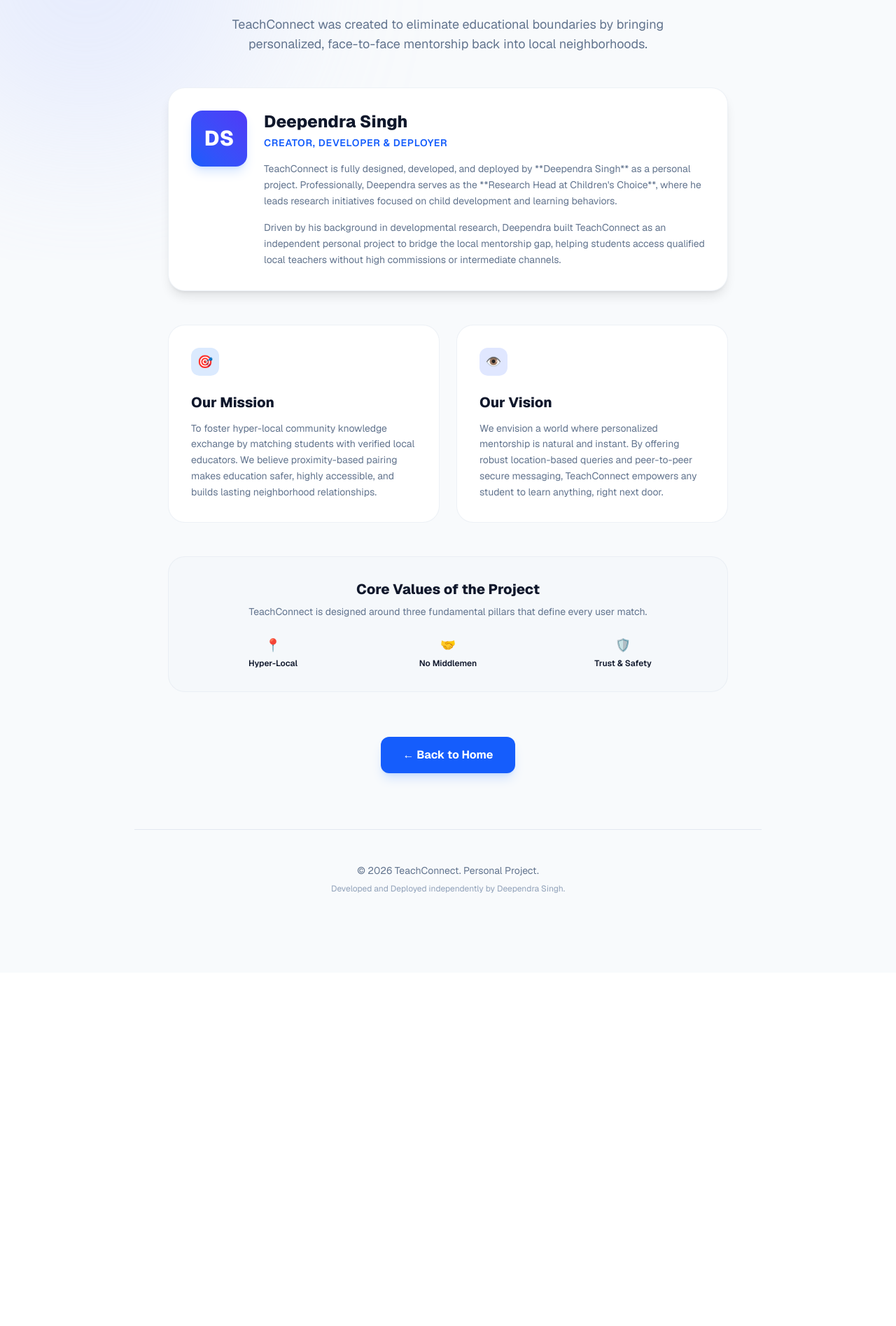
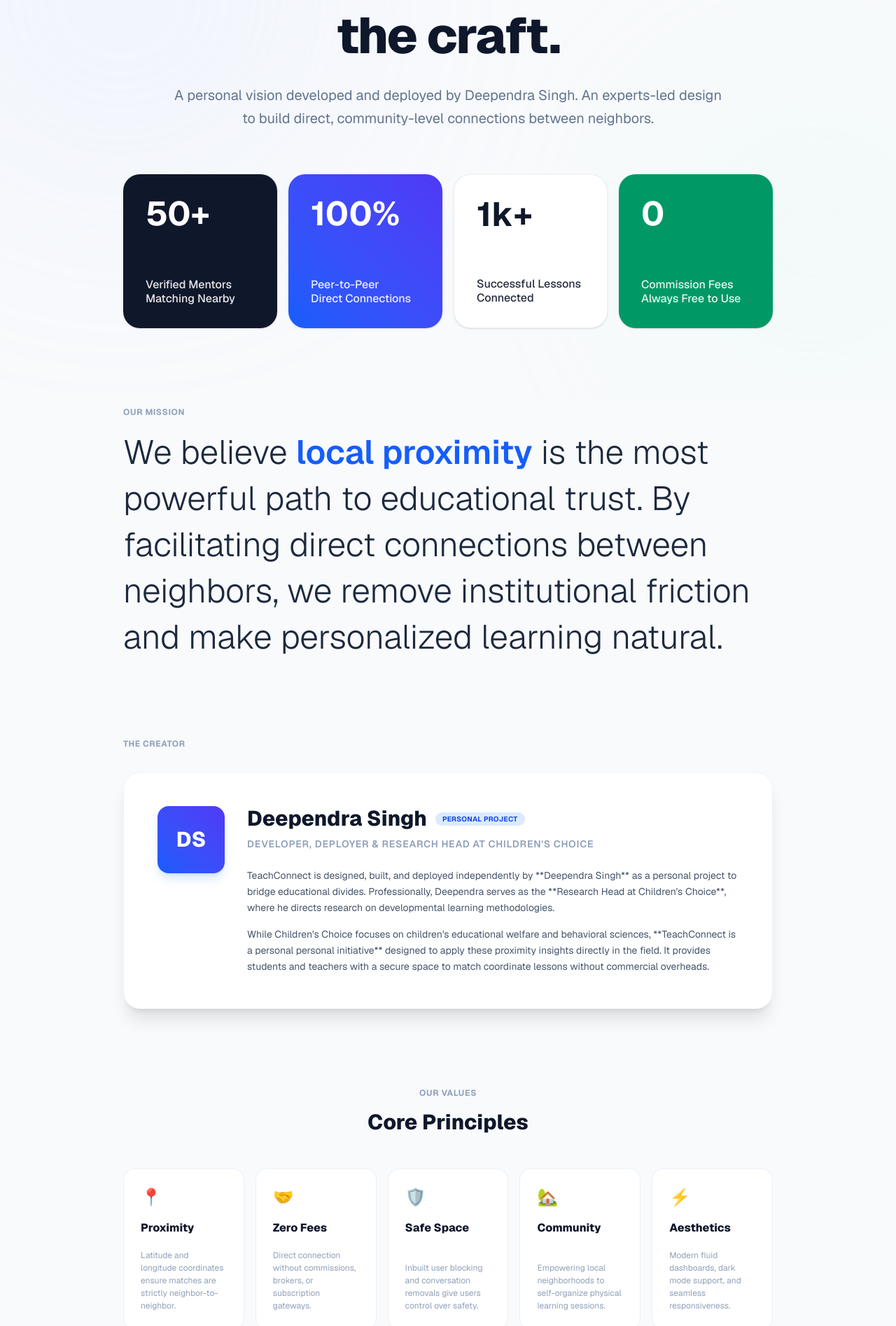
Before and after one commit to Deependra79/teacher-app, a Next.js app: page /about in a window 1280 px wide. Shown: the part 228-2123 px from the top of the page at 70% size. Before the commit the page ends 1618 px from the top, so only its background shows below. Built offline with nearby package versions, Linux system fonts and the light colour scheme.

Commit message:
Redesign About page to match Wondermakers minimalist grid and typography style

```diff
--- a/app/about/page.js
+++ b/app/about/page.js
@@ -5,7 +5,6 @@
 
 export default function AboutPage() {
   const [darkMode, setDarkMode] = useState(false);
-  const [showNavbar, setShowNavbar] = useState(true);
   const router = useRouter();
 
   // Load and apply theme
@@ -36,18 +35,18 @@
     <div
       className={`min-h-screen transition-colors duration-300 ${
         darkMode ? "bg-slate-950 text-slate-100" : "bg-slate-50 text-slate-900"
-      } overflow-x-hidden font-sans pb-16`}
+      } overflow-x-hidden font-sans pb-24`}
     >
       {/* 🌌 GLOWING BACKGROUND SHAPES */}
-      <div className="absolute top-0 left-0 w-full h-[600px] overflow-hidden pointer-events-none z-0">
+      <div className="absolute top-0 left-0 w-full h-[800px] overflow-hidden pointer-events-none z-0">
         <div
-          className={`absolute top-[-10%] left-[-10%] w-[500px] h-[500px] rounded-full blur-[120px] opacity-35 transition-colors duration-300 ${
-            darkMode ? "bg-indigo-950" : "bg-indigo-200"
+          className={`absolute top-[-10%] left-[-10%] w-[600px] h-[600px] rounded-full blur-[140px] opacity-30 transition-colors duration-300 ${
+            darkMode ? "bg-indigo-950" : "bg-indigo-200/50"
           }`}
         ></div>
         <div
-          className={`absolute top-[20%] right-[-10%] w-[400px] h-[400px] rounded-full blur-[100px] opacity-40 transition-colors duration-300 ${
-            darkMode ? "bg-blue-950" : "bg-blue-150"
+          className={`absolute top-[40%] right-[-10%] w-[500px] h-[500px] rounded-full blur-[120px] opacity-25 transition-colors duration-300 ${
+            darkMode ? "bg-emerald-950" : "bg-emerald-100/50"
           }`}
         ></div>
       </div>
@@ -59,7 +58,7 @@
           darkMode
             ? "bg-slate-950/80 border-slate-800"
             : "bg-white/80 border-slate-200/50"
-        } ${showNavbar ? "translate-y-0 shadow-sm" : "-translate-y-full"}`}
+        } shadow-sm`}
       >
         <div
           className="flex items-center gap-2 cursor-pointer"
@@ -96,121 +95,227 @@
         </div>
       </nav>
 
-      {/* 🔥 HERO SECTION */}
-      <section className="relative z-10 pt-32 pb-12 px-6 md:px-12 max-w-4xl mx-auto text-center">
-        <span className="inline-flex items-center gap-1.5 px-3 py-1 rounded-full text-xs font-semibold bg-indigo-100 dark:bg-indigo-900/30 text-indigo-700 dark:text-indigo-400 mb-6">
-          🎓 About TeachConnect
-        </span>
-        <h1 className="text-4xl md:text-5xl font-extrabold tracking-tight mb-6">
-          The Journey Behind the{" "}
-          <span className="bg-gradient-to-r from-blue-600 to-indigo-500 bg-clip-text text-transparent">
-            Platform
-          </span>
+      {/* 🔥 WONDERMAKERS HERO SECTION */}
+      <section className="relative z-10 pt-36 pb-16 px-6 md:px-12 max-w-5xl mx-auto flex flex-col items-center text-center">
+        <h1 className="text-5xl md:text-7xl font-extrabold tracking-tight leading-tight mb-6">
+          People behind<br />the craft.
         </h1>
-        <p className="text-lg text-slate-500 dark:text-slate-400 max-w-2xl mx-auto">
-          TeachConnect was created to eliminate educational boundaries by bringing personalized, face-to-face mentorship back into local neighborhoods.
+        <p className="text-lg md:text-xl text-slate-500 dark:text-slate-400 max-w-[60ch] leading-relaxed">
+          A personal vision developed and deployed by Deependra Singh. An experts-led design to build direct, community-level connections between neighbors.
         </p>
       </section>
 
-      {/* 🔥 MAIN DETAILS */}
-      <section className="relative z-10 px-6 md:px-12 max-w-4xl mx-auto space-y-12">
-        {/* Developer card */}
+      {/* 🔥 STATS CARDS GRID */}
+      <section className="relative z-10 px-6 md:px-12 max-w-5xl mx-auto mb-28">
+        <div className="grid grid-cols-2 lg:grid-cols-4 gap-4">
+          {/* Card 1 */}
+          <div
+            className={`relative w-full aspect-square p-6 md:p-8 rounded-3xl overflow-hidden flex flex-col items-start justify-between transition-all duration-300 hover:scale-[1.02] shadow-sm ${
+              darkMode
+                ? "bg-white text-slate-950"
+                : "bg-slate-900 text-white"
+            }`}
+          >
+            <h2 className="text-4xl md:text-5xl font-bold">50+</h2>
+            <p className="text-sm md:text-base font-medium opacity-90 leading-tight">
+              Verified Mentors<br />Matching Nearby
+            </p>
+          </div>
+
+          {/* Card 2 */}
+          <div
+            className="relative w-full aspect-square p-6 md:p-8 rounded-3xl overflow-hidden flex flex-col items-start justify-between transition-all duration-300 hover:scale-[1.02] shadow-sm bg-gradient-to-tr from-blue-600 to-indigo-600 text-white"
+          >
+            <h2 className="text-4xl md:text-5xl font-bold">100%</h2>
+            <p className="text-sm md:text-base font-medium opacity-90 leading-tight">
+              Peer-to-Peer<br />Direct Connections
+            </p>
+          </div>
+
+          {/* Card 3 */}
+          <div
+            className={`relative w-full aspect-square p-6 md:p-8 rounded-3xl overflow-hidden flex flex-col items-start justify-between transition-all duration-300 hover:scale-[1.02] shadow-sm border ${
+              darkMode
+                ? "bg-slate-900/40 border-slate-800 text-white"
+                : "bg-white border-slate-200/60 text-slate-900"
+            }`}
+          >
+            <h2 className="text-4xl md:text-5xl font-bold">1k+</h2>
+            <p className="text-sm md:text-base font-medium opacity-90 leading-tight">
+              Successful Lessons<br />Connected
+            </p>
+          </div>
+
+          {/* Card 4 */}
+          <div
+            className="relative w-full aspect-square p-6 md:p-8 rounded-3xl overflow-hidden flex flex-col items-start justify-between transition-all duration-300 hover:scale-[1.02] shadow-sm bg-emerald-600 text-white"
+          >
+            <h2 className="text-4xl md:text-5xl font-bold">0</h2>
+            <p className="text-sm md:text-base font-medium opacity-90 leading-tight">
+              Commission Fees<br />Always Free to Use
+            </p>
+          </div>
+        </div>
+      </section>
+
+      {/* 🔥 LARGE MISSION STATEMENT */}
+      <section className="relative z-10 px-6 md:px-12 max-w-5xl mx-auto mb-28">
+        <div className="flex flex-col items-start gap-4">
+          <span className="text-xs font-bold uppercase tracking-wider text-slate-400 dark:text-slate-500">
+            Our Mission
+          </span>
+          <h2 className="text-3xl md:text-5xl leading-snug font-light text-slate-800 dark:text-slate-200 max-w-4xl">
+            We believe <span className="font-semibold text-blue-600 dark:text-blue-400">local proximity</span> is the most powerful path to educational trust. By facilitating direct connections between neighbors, we remove institutional friction and make personalized learning natural.
+          </h2>
+        </div>
+      </section>
+
+      {/* 🔥 DEVELOPER SPOTLIGHT (WONDERMAKERS STYLE) */}
+      <section className="relative z-10 px-6 md:px-12 max-w-5xl mx-auto mb-28">
+        <div className="flex flex-col items-start gap-4 mb-8">
+          <span className="text-xs font-bold uppercase tracking-wider text-slate-400 dark:text-slate-500">
+            The Creator
+          </span>
+        </div>
+
         <div
-          className={`p-8 rounded-3xl border shadow-lg backdrop-blur-sm transition-all duration-300 hover:shadow-xl ${
+          className={`p-8 md:p-12 rounded-3xl border shadow-xl backdrop-blur-md transition-all duration-300 ${
             darkMode
               ? "bg-slate-900/60 border-slate-800"
-              : "bg-white border-slate-200/60"
+              : "bg-white border-slate-200/50"
           }`}
         >
-          <div className="flex flex-col md:flex-row items-center md:items-start gap-6">
-            <div className="w-20 h-20 rounded-2xl bg-gradient-to-tr from-blue-600 to-indigo-600 flex items-center justify-center text-white text-3xl font-extrabold shadow-lg shadow-blue-500/20 flex-shrink-0">
+          <div className="flex flex-col md:flex-row gap-8 items-start">
+            <div className="w-24 h-24 rounded-2xl bg-gradient-to-tr from-blue-600 to-indigo-600 text-white flex items-center justify-center font-extrabold text-3xl shadow-lg shadow-blue-500/20 shrink-0">
               DS
             </div>
-            <div className="flex-1 text-center md:text-left">
-              <h2 className="text-2xl font-extrabold mb-1">Deependra Singh</h2>
-              <p className="text-sm font-semibold text-blue-600 dark:text-blue-400 uppercase tracking-wider mb-4">
-                Creator, Developer & Deployer
+            <div className="flex-1">
+              <div className="flex flex-wrap items-center gap-3 mb-2">
+                <h3 className="text-3xl font-extrabold text-slate-900 dark:text-slate-100">
+                  Deependra Singh
+                </h3>
+                <span className="px-2.5 py-0.5 rounded-full text-[10px] font-bold bg-blue-100 dark:bg-blue-900/40 text-blue-700 dark:text-blue-300 uppercase tracking-wide">
+                  Personal Project
+                </span>
+              </div>
+              <p className="text-sm font-semibold text-slate-400 dark:text-slate-500 uppercase tracking-wider mb-6">
+                Developer, Deployer & Research Head at Children's Choice
               </p>
-              <p className="text-sm text-slate-500 dark:text-slate-400 leading-relaxed mb-4">
-                TeachConnect is fully designed, developed, and deployed by **Deependra Singh** as a personal project. Professionally, Deependra serves as the **Research Head at Children's Choice**, where he leads research initiatives focused on child development and learning behaviors.
-              </p>
-              <p className="text-sm text-slate-500 dark:text-slate-400 leading-relaxed">
-                Driven by his background in developmental research, Deependra built TeachConnect as an independent personal project to bridge the local mentorship gap, helping students access qualified local teachers without high commissions or intermediate channels.
-              </p>
+
+              <div className="space-y-4 text-slate-600 dark:text-slate-400 text-sm leading-relaxed max-w-3xl">
+                <p>
+                  TeachConnect is designed, built, and deployed independently by **Deependra Singh** as a personal project to bridge educational divides. Professionally, Deependra serves as the **Research Head at Children's Choice**, where he directs research on developmental learning methodologies.
+                </p>
+                <p>
+                  While Children's Choice focuses on children's educational welfare and behavioral sciences, **TeachConnect is a personal personal initiative** designed to apply these proximity insights directly in the field. It provides students and teachers with a secure space to match coordinate lessons without commercial overheads.
+                </p>
+              </div>
             </div>
           </div>
         </div>
+      </section>
 
-        {/* Mission and Vision Grid */}
-        <div className="grid md:grid-cols-2 gap-6">
-          {/* Mission */}
+      {/* 🔥 VALUES SECTION (5 COLUMNS GRID) */}
+      <section className="relative z-10 px-6 md:px-12 max-w-5xl mx-auto">
+        <div className="flex flex-col items-center text-center gap-4 mb-12">
+          <span className="text-xs font-bold uppercase tracking-wider text-slate-400 dark:text-slate-500">
+            Our Values
+          </span>
+          <h2 className="text-3xl font-extrabold">Core Principles</h2>
+        </div>
+
+        <div className="grid grid-cols-1 md:grid-cols-3 lg:grid-cols-5 gap-4">
+          {/* Card 1 */}
           <div
-            className={`p-8 rounded-3xl border transition-all duration-300 hover:scale-[1.01] ${
+            className={`p-6 rounded-2xl border transition-all duration-300 hover:scale-[1.02] flex flex-col justify-between aspect-[3/4] ${
               darkMode
-                ? "bg-slate-900/40 border-slate-800 hover:border-slate-700"
-                : "bg-white border-slate-200/60 hover:border-slate-300"
+                ? "bg-slate-900/30 border-slate-800/80"
+                : "bg-white border-slate-200/60"
             }`}
           >
-            <div className="w-10 h-10 rounded-xl bg-blue-100 dark:bg-blue-900/30 text-blue-600 dark:text-blue-400 flex items-center justify-center text-lg mb-6">
-              🎯
+            <div>
+              <span className="text-2xl mb-4 block">📍</span>
+              <h4 className="font-extrabold text-base mb-2">Proximity</h4>
             </div>
-            <h3 className="text-xl font-extrabold mb-3">Our Mission</h3>
-            <p className="text-sm text-slate-500 dark:text-slate-400 leading-relaxed">
-              To foster hyper-local community knowledge exchange by matching students with verified local educators. We believe proximity-based pairing makes education safer, highly accessible, and builds lasting neighborhood relationships.
+            <p className="text-xs text-slate-400 dark:text-slate-500 leading-normal">
+              Latitude and longitude coordinates ensure matches are strictly neighbor-to-neighbor.
             </p>
           </div>
 
-          {/* Vision */}
+          {/* Card 2 */}
           <div
-            className={`p-8 rounded-3xl border transition-all duration-300 hover:scale-[1.01] ${
+            className={`p-6 rounded-2xl border transition-all duration-300 hover:scale-[1.02] flex flex-col justify-between aspect-[3/4] ${
               darkMode
-                ? "bg-slate-900/40 border-slate-800 hover:border-slate-700"
-                : "bg-white border-slate-200/60 hover:border-slate-300"
+                ? "bg-slate-900/30 border-slate-800/80"
+                : "bg-white border-slate-200/60"
             }`}
           >
-            <div className="w-10 h-10 rounded-xl bg-indigo-100 dark:bg-indigo-900/30 text-indigo-600 dark:text-indigo-400 flex items-center justify-center text-lg mb-6">
-              👁️
+            <div>
+              <span className="text-2xl mb-4 block">🤝</span>
+              <h4 className="font-extrabold text-base mb-2">Zero Fees</h4>
             </div>
-            <h3 className="text-xl font-extrabold mb-3">Our Vision</h3>
-            <p className="text-sm text-slate-500 dark:text-slate-400 leading-relaxed">
-              We envision a world where personalized mentorship is natural and instant. By offering robust location-based queries and peer-to-peer secure messaging, TeachConnect empowers any student to learn anything, right next door.
+            <p className="text-xs text-slate-400 dark:text-slate-500 leading-normal">
+              Direct connection without commissions, brokers, or subscription gateways.
+            </p>
+          </div>
+
+          {/* Card 3 */}
+          <div
+            className={`p-6 rounded-2xl border transition-all duration-300 hover:scale-[1.02] flex flex-col justify-between aspect-[3/4] ${
+              darkMode
+                ? "bg-slate-900/30 border-slate-800/80"
+                : "bg-white border-slate-200/60"
+            }`}
+          >
+            <div>
+              <span className="text-2xl mb-4 block">🛡️</span>
+              <h4 className="font-extrabold text-base mb-2">Safe Space</h4>
+            </div>
+            <p className="text-xs text-slate-400 dark:text-slate-500 leading-normal">
+              Inbuilt user blocking and conversation removals give users control over safety.
+            </p>
+          </div>
+
+          {/* Card 4 */}
+          <div
+            className={`p-6 rounded-2xl border transition-all duration-300 hover:scale-[1.02] flex flex-col justify-between aspect-[3/4] ${
+              darkMode
+                ? "bg-slate-900/30 border-slate-800/80"
+                : "bg-white border-slate-200/60"
+            }`}
+          >
+            <div>
+              <span className="text-2xl mb-4 block">🏡</span>
+              <h4 className="font-extrabold text-base mb-2">Community</h4>
+            </div>
+            <p className="text-xs text-slate-400 dark:text-slate-500 leading-normal">
+              Empowering local neighborhoods to self-organize physical learning sessions.
+            </p>
+          </div>
+
+          {/* Card 5 */}
+          <div
+            className={`p-6 rounded-2xl border transition-all duration-300 hover:scale-[1.02] flex flex-col justify-between aspect-[3/4] ${
+              darkMode
+                ? "bg-slate-900/30 border-slate-800/80"
+                : "bg-white border-slate-200/60"
+            }`}
+          >
+            <div>
+              <span className="text-2xl mb-4 block">⚡</span>
+              <h4 className="font-extrabold text-base mb-2">Aesthetics</h4>
+            </div>
+            <p className="text-xs text-slate-400 dark:text-slate-500 leading-normal">
+              Modern fluid dashboards, dark mode support, and seamless responsiveness.
             </p>
           </div>
         </div>
 
-        {/* Values Section */}
-        <div
-          className={`p-8 rounded-3xl border ${
-            darkMode
-              ? "bg-slate-900/30 border-slate-800"
-              : "bg-slate-100/50 border-slate-200/50"
-          } text-center`}
-        >
-          <h3 className="text-xl font-extrabold mb-2">Core Values of the Project</h3>
-          <p className="text-sm text-slate-500 dark:text-slate-400 max-w-xl mx-auto mb-6">
-            TeachConnect is designed around three fundamental pillars that define every user match.
-          </p>
-          <div className="grid grid-cols-3 gap-4 text-xs">
-            <div>
-              <p className="font-bold text-blue-600 text-lg mb-1">📍</p>
-              <p className="font-semibold">Hyper-Local</p>
-            </div>
-            <div>
-              <p className="font-bold text-blue-600 text-lg mb-1">🤝</p>
-              <p className="font-semibold">No Middlemen</p>
-            </div>
-            <div>
-              <p className="font-bold text-blue-600 text-lg mb-1">🛡️</p>
-              <p className="font-semibold">Trust & Safety</p>
-            </div>
-          </div>
-        </div>
-
         {/* Back control button */}
-        <div className="text-center pt-4">
+        <div className="text-center pt-16">
           <button
             onClick={() => router.push("/")}
-            className="bg-blue-600 hover:bg-blue-700 text-white px-8 py-3.5 rounded-xl font-bold shadow-lg shadow-blue-500/20 transition-all hover:-translate-y-0.5 active:translate-y-0"
+            className="bg-blue-600 hover:bg-blue-700 text-white px-8 py-3.5 rounded-xl font-bold shadow-lg shadow-blue-500/20 transition-all hover:-translate-y-0.5 active:translate-y-0 text-sm"
           >
             ← Back to Home
           </button>
@@ -218,9 +323,9 @@
       </section>
 
       {/* 🚀 FOOTER */}
-      <footer className="border-t border-slate-200 dark:border-slate-900 py-12 px-6 text-center text-sm text-slate-500 dark:text-slate-400 mt-20 relative z-10 max-w-4xl mx-auto">
+      <footer className="border-t border-slate-200 dark:border-slate-900 py-12 px-6 text-center text-xs text-slate-500 dark:text-slate-400 mt-28 relative z-10 max-w-5xl mx-auto">
         <p className="mb-2">© {new Date().getFullYear()} TeachConnect. Personal Project.</p>
-        <p className="text-xs text-slate-400">
+        <p className="text-slate-400">
           Developed and Deployed independently by Deependra Singh.
         </p>
       </footer>
```
